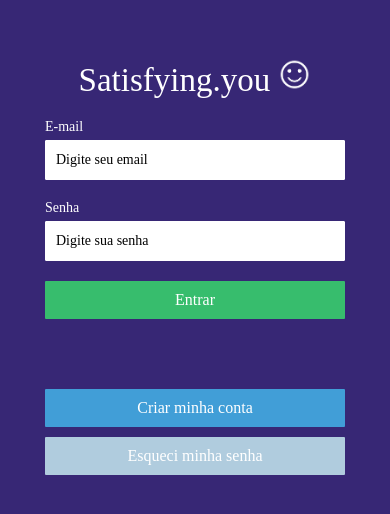
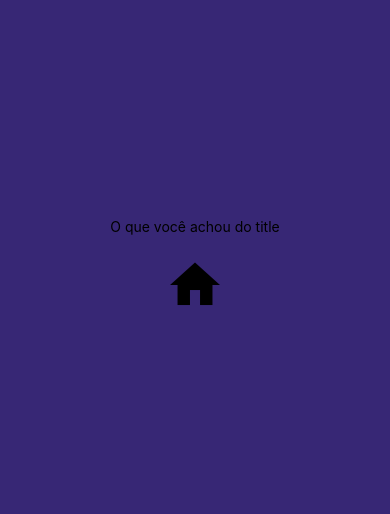
Before and after one commit to gabrielfurtadon/SatisfyingYouMobile, a React Native app: screen /Coleta in a window 390 px wide. Shown: the part 156-670 px from the top of the page. Built offline with nearby package versions, Linux system fonts and the light colour scheme.

Commit message:
Correções

```diff
--- a/App.js
+++ b/App.js
@@ -7,6 +7,7 @@ import NovaPesquisa from './src/screens/NovaPesquisa';
 import Home from './src/screens/Home';
 import RecuperarSenha from './src/screens/RecuperarSenha';
 import AcoesPesquisa from './src/screens/AcoesPesquisa';
+import Coleta from './src/screens/Coleta';
 
 const Stack = createStackNavigator()
 
@@ -38,7 +39,6 @@ const App =  () => {
                 <Stack.Screen name="Home" component={Home} />
                 <Stack.Screen name="NovaPesquisa" component={NovaPesquisa} />
                 <Stack.Screen name="ModificarPesquisa" component={ModificarPesquisa} />
-                {/* <Stack.Screen name="AcoesPesquisa" component={AcoesPesquisa} /> */}
                 <Stack.Screen
                     name="AcoesPesquisa"
                     component={AcoesPesquisa}
@@ -46,6 +46,10 @@ const App =  () => {
                         title: route.params?.titulo || 'Ações de Pesquisa',
                     })}
                 />
+                <Stack.Screen
+                    name="Coleta"
+                    component={Coleta}
+                    options={{ headerShown: false}} />
             </Stack.Navigator>
         </NavigationContainer>
     )
--- a/src/screens/Coleta.js
+++ b/src/screens/Coleta.js
@@ -0,0 +1,55 @@
+import React from 'react';
+import { ScrollView, StyleSheet, View, Text } from 'react-native';
+import { DefaultButton } from '../components/DefaultButton';
+import DefaultInput from '../components/DefaultInput';
+import { DefaultSquareDiv } from '../components/DefaultSquareDiv';
+import Icon from 'react-native-vector-icons/MaterialIcons'
+
+export default function AcoesPesquisa(props) {
+
+  const goToModificarPesquisa = () => {
+    props.navigation.navigate('ModificarPesquisa')
+  }
+
+  const goToColeta = () => {
+    props.navigation.navigate('Coleta')
+  }
+
+  const goToRelatorio = () => {
+    props.navigation.navigate('Relatorio')
+  }
+
+  return (
+    <View style={styles.container}>
+        <View style={styles.squaresContainer}>
+            <Text style={styles.title}>O que você achou do title</Text>
+        </View>
+
+        <View style={styles.squaresContainer}>
+            <Icon name="home" size={60} color="#000000" />
+        </View>
+    </View>
+  );
+}
+
+const styles = StyleSheet.create({
+  container: {
+    backgroundColor: '#372775',
+    flex: 1,
+    alignItems: 'center',
+    justifyContent: 'center',
+    gap: 20,
+  },
+  squaresContainer: {
+    flexDirection: 'column',
+    gap: 20,
+  },
+  div: {
+    backgroundColor: '#312464',
+    width: 200,
+    height: 200,
+    marginLeft: 10,
+    alignItems: 'center',
+    justifyContent: 'center',
+  }
+});
--- a/src/screens/Home.js
+++ b/src/screens/Home.js
@@ -11,8 +11,8 @@ export default function Home(props) {
     props.navigation.navigate('NovaPesquisa')
   }
 
-  const goToAcoesPesquisa = (titulo) => {
-    props.navigation.navigate('AcoesPesquisa', { titulo });
+  const goToAcoesPesquisa = (title) => {
+    props.navigation.navigate('AcoesPesquisa', { title });
   }
 
   return (
@@ -20,9 +20,10 @@ export default function Home(props) {
       <DefaultInput style={styles.busca} placeholder={'🔍  Insira o termo de busca'} size={350} />
       <ScrollView horizontal={true} style={styles.scrollView}>
         <View style={styles.squaresContainer}>
-          <DefaultSquareDiv  style={styles.div} textColor="#3F92C5" text="SECOMP 2023" data="10/10/2023" imageSource={require('../assets/img/ImagemSquare1.png')} onPress={() => goToAcoesPesquisa('SECOMP 2023')}/>
-          <DefaultSquareDiv  style={styles.div} textColor="#3F92C5" text="UBUNTU 2022" data="05/06/2022" imageSource={require('../assets/img/imagemSquare2.png')} onPress={() => goToAcoesPesquisa('UBUNTU 2022')}/>
-          <DefaultSquareDiv  style={styles.div} textColor="#3F92C5" text="MENINAS CPU" data="01/04/2022" imageSource={require('../assets/img/imagemSquare3.png')} onPress={() => goToAcoesPesquisa('MENINAS CPU')}/>
+          <DefaultSquareDiv  style={styles.div} textColor="#3F92C5" text="SECOMP 2023" data="10/10/2023" imageSource={require('../assets/img/ImagemSquare1.png')} onPress={() => goToAcoesPesquisa('Secomp 2023')}/>
+          <DefaultSquareDiv  style={styles.div} textColor="#3F92C5" text="UBUNTU 2022" data="05/06/2022" imageSource={require('../assets/img/imagemSquare2.png')} onPress={() => goToAcoesPesquisa('Ubuntu 2022')}/>
+          <DefaultSquareDiv  style={styles.div} textColor="#3F92C5" text="MENINAS CPU" data="01/04/2022" imageSource={require('../assets/img/imagemSquare3.png')} onPress={() => goToAcoesPesquisa('Meninas CPU')}/>
+          <DefaultSquareDiv  style={styles.div} textColor="#3F92C5" text="Carnaval 2024" data="16/02/2024" imageSource={require('../assets/img/imagemSquare3.png')} onPress={() => goToAcoesPesquisa('Carnaval')}/>
         </View>
       </ScrollView>
       <DefaultButton style={styles.botao} title={'Nova Pesquisa'} color={'#37BD6D'} width={350} onPress={goToNovaPesquisa}/>
@@ -50,8 +51,8 @@ const styles = StyleSheet.create({
   },
   div: {
     backgroundColor: 'white',
-    width: 200,
-    height: 200,
+    width: 210,
+    height: 210,
     marginLeft: 10,
     alignItems: 'center',
     justifyContent: 'center',
```
Also changed, not shown: 1 other file (tests, documents, lock files or other folders).
